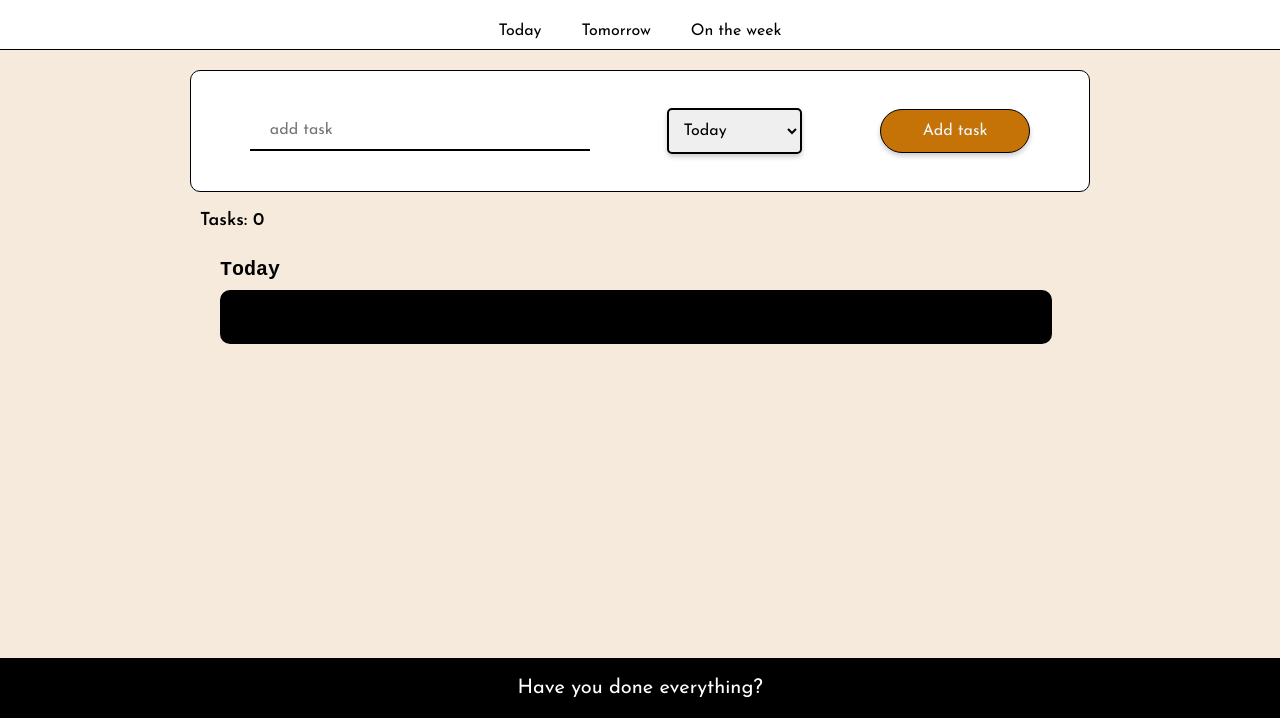
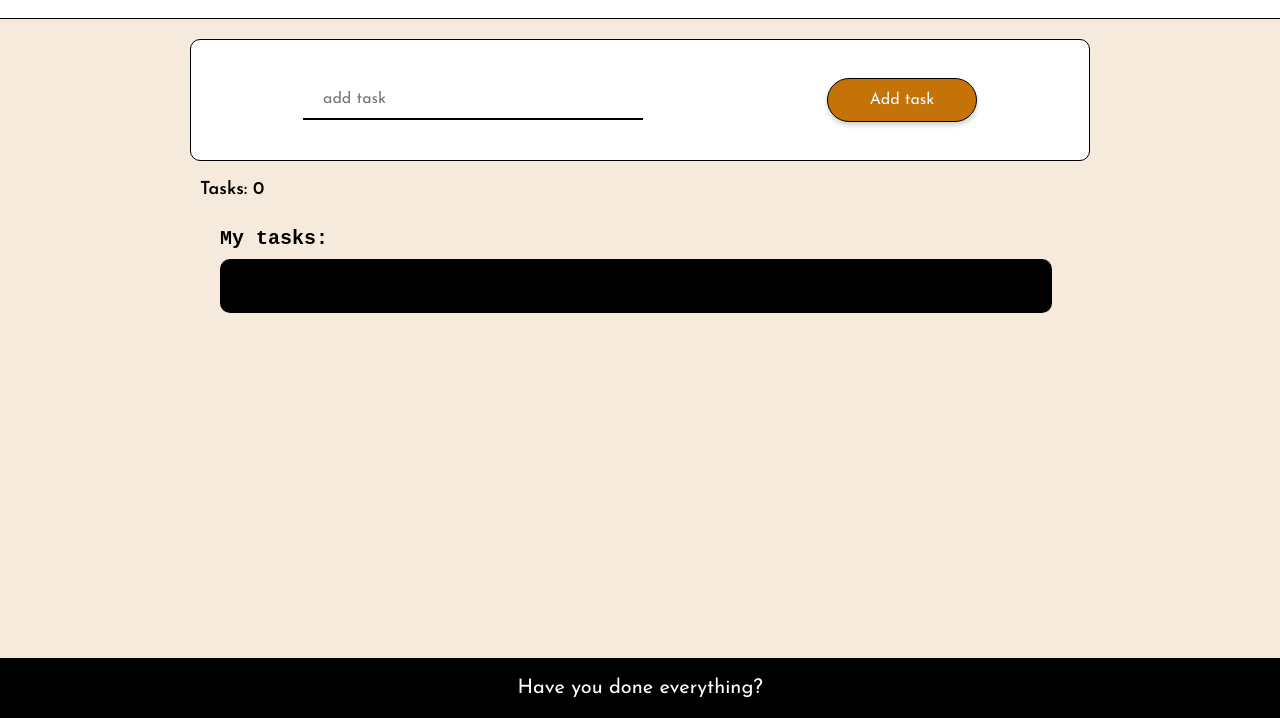
Before and after one commit to Vantengu1/myToDo, a website: page index.html in a window 1280 px wide. Shown: the part 82-800 px from the top of the page. Drawn offline with nearby package versions, Linux system fonts and the light colour scheme.

Commit message:
added correction

```diff
--- a/index.html
+++ b/index.html
@@ -16,7 +16,8 @@
     <header class="header">
         <div class="container header__container">
             <h1>myToDo</h1>
-            <nav class="menu">
+            <!-- Недоделанное меню -->
+            <!-- <nav class="menu">
                 <ul>
                     <li class="menu__list">
                         <a href="#section1" class="menu__link">Today</a>
@@ -28,7 +29,7 @@
                         <a href="#section3" class="menu__link">On the week</a>
                     </li>
                 </ul>
-            </nav>
+            </nav> -->
         </div>
     </header>
     <main class="main">
@@ -36,11 +37,6 @@
 
             <form action="addTask" id="addTask">
                 <input id="task" type="text" placeholder="add task">
-                <select id="status">
-                    <option value="today">Today</option>
-                    <option value="tomorrow">Tomorrow</option>
-                    <option value="onTheWeek">On the week</option>
-                </select>
                 <div class="button-form">
                     <button type="submit">Add task</button>
                 </div>
@@ -52,22 +48,10 @@
 
             <div class="section_date">
                 <section id="section1" class="section1">
-                    <h2>Today</h2>
+                    <h2>My tasks:</h2>
                     <div class="block__section">
                         <ul id="list"></ul>
                     </div>
-                </section>
-                <!-- <section id="section2" class="section2">
-                    <h2>Tomorrow</h2>
-                    <div class="block__section">
-                        <ul id="list"></ul>
-                    </div>
-                </section>
-                <section id="section3" class="section3">
-                    <h2>On the week</h2>
-                    <div class="block__section">
-                        <ul id="list"></ul>
-                    </div> -->
                 </section>
             </div>
 
```
